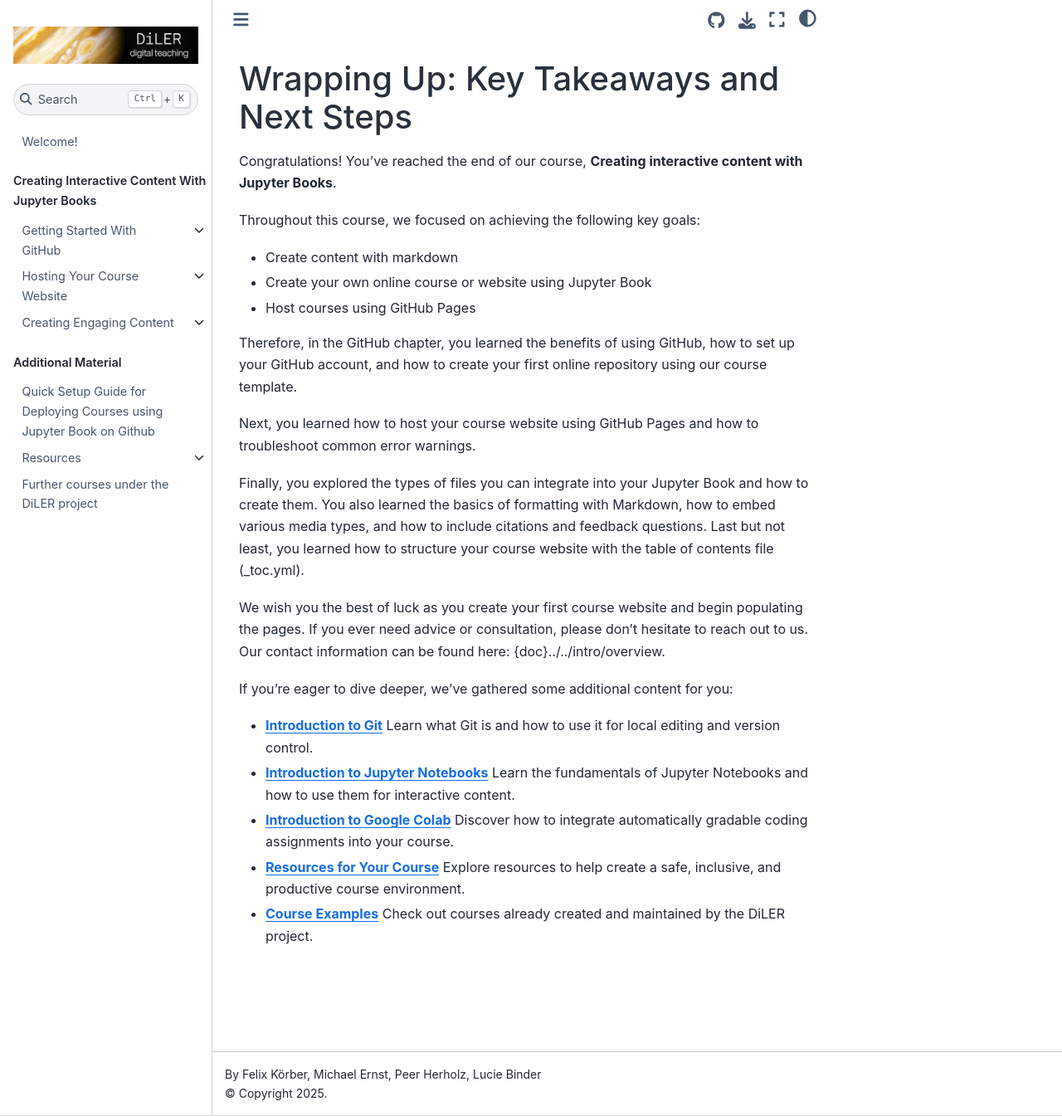
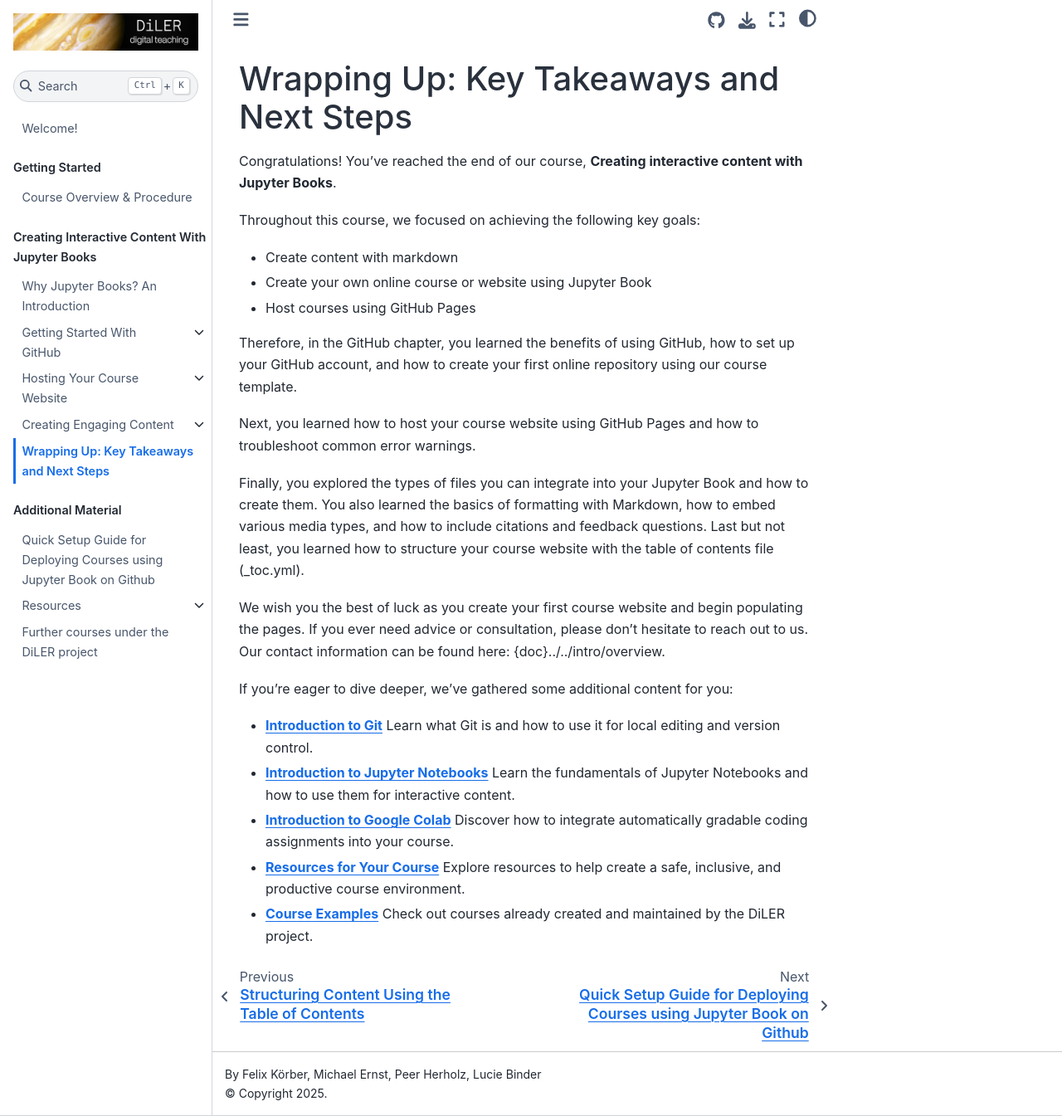
Before and after one commit to M-earnest/tutorial_jupyter_books, a Jupyter Book: the page built from general-information/wrap-up.md, in a window 1280 px wide and 1345 px high. Shown: the whole window at 83% size. Built offline with Jupyter Book 1.0.4 settings and Sphinx 7.4.7 and the Sphinx Book theme 1.1.4, drawn with Linux system fonts in a browser that asks for light colours; pages that are not in the unit, such as notebooks, are missing from menus; some of the changed lines change nothing that is shown.

Commit message:
Update _toc.yml

```diff
--- a/_toc.yml
+++ b/_toc.yml
@@ -6,10 +6,10 @@
 parts:
 - caption: Getting Started
   chapters:
-  - file: intro/overview
+  - file: general-information/overview
 - caption: Creating Interactive Content With Jupyter Books
   chapters:
-  - file: intro/whyjb
+  - file: general-information/whyjb
   - file: content/1_github/intro
     sections:
     - file: content/1_github/account
@@ -24,6 +24,7 @@
     - file: content/3_create/citations
     - file: content/3_create/interactive
     - file: content/3_create/setup-files
+  - file: general-information/wrap-up
 - caption: Additional Material
   chapters:
   - file: content/4_additional/quick_tutorial
```
